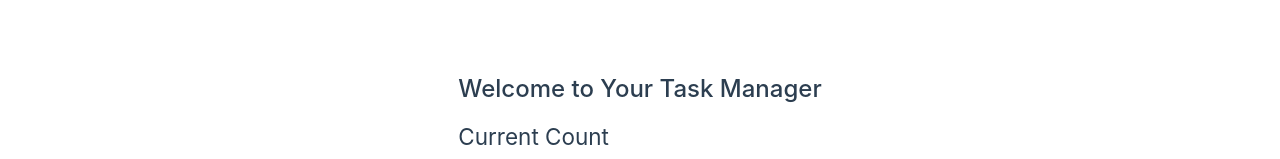
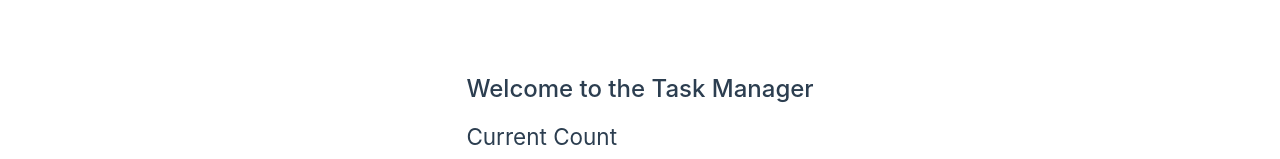
Before and after one commit to DGaberstein/ToDo-tasks-App, a Vue app: page / in a window 1280 px wide. Shown: the part 258-417 px from the top of the page. Built offline with nearby package versions, Linux system fonts and the light colour scheme; sample sign-in values are in the browser's storage.

Commit message:
Update HomePage.vue
Title update

```diff
--- a/src/pages/HomePage.vue
+++ b/src/pages/HomePage.vue
@@ -2,7 +2,7 @@
   <div class="bg-gradient-to-br from-purple-600 to-indigo-700 min-h-screen p-8">
     <div class="max-w-4xl mx-auto bg-white rounded-xl shadow-lg overflow-hidden">
       <div class="p-8">
-        <h1 class="text-4xl font-extrabold text-gray-900 mb-6">Welcome to Your Task Manager</h1>
+        <h1 class="text-4xl font-extrabold text-gray-900 mb-6">Welcome to the Task Manager</h1>
         <div class="grid grid-cols-1 md:grid-cols-2 gap-6 mb-8">
           <div class="bg-gradient-to-r from-pink-500 to-purple-500 rounded-xl p-6 text-white">
             <h2 class="text-2xl font-bold mb-2">Current Count</h2>
```
